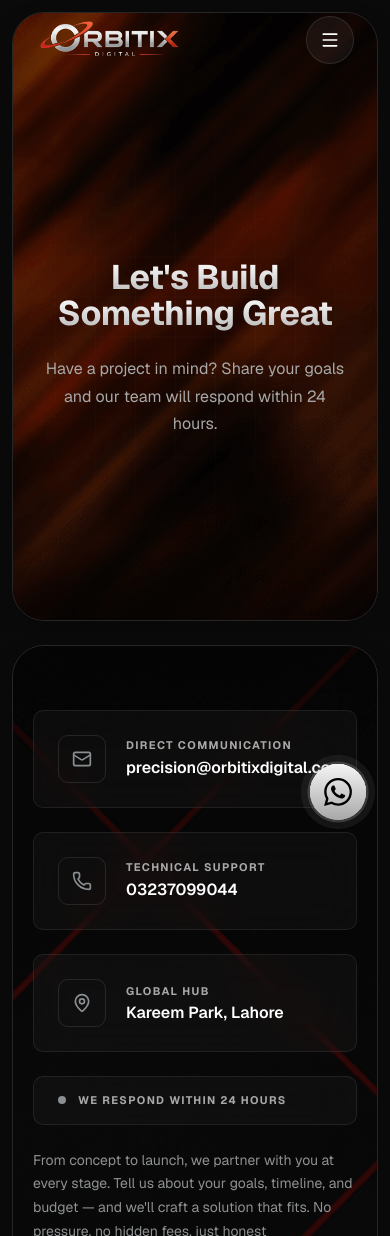
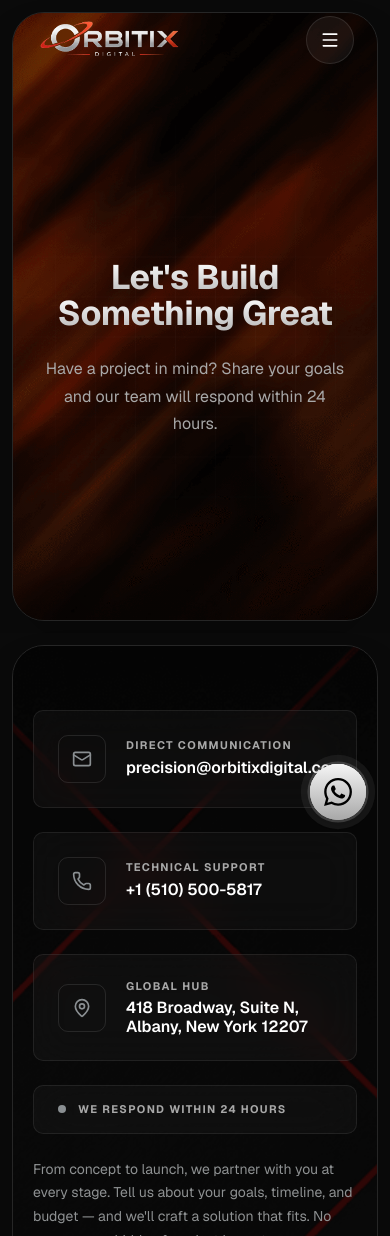
Before and after one commit to Huzaifa-Mujahid/zenthflow-template, a Next.js app: page /contact in a window 390 px wide. Shown: the top 1236 px of the page. Built offline with nearby package versions, Linux system fonts and the light colour scheme.

Commit message:
update: phone number and address to Albany NY location

```diff
--- a/app/contact/page.js
+++ b/app/contact/page.js
@@ -22,13 +22,13 @@ const contactInfo = [
   {
     icon: Phone,
     label: "Technical Support",
-    value: "03237099044",
-    href: "tel:03237099044",
+    value: "+1 (510) 500-5817",
+    href: "tel:+15105005817",
   },
   {
     icon: MapPin,
     label: "Global Hub",
-    value: "Kareem Park, Lahore",
+    value: "418 Broadway, Suite N, Albany, New York 12207",
   },
 ];
 
--- a/app/layout.js
+++ b/app/layout.js
@@ -89,15 +89,16 @@ export default function RootLayout({ children }) {
                   "@id": "https://orbitixdigital.com/#localbusiness",
                   "name": "ORBITIX DIGITAL",
                   "url": "https://orbitixdigital.com",
-                  "telephone": "+923237099044",
-                  "email": "precision@orbitixdigital.com",
-                  "address": {
-                    "@type": "PostalAddress",
-                    "streetAddress": "Kareem Park",
-                    "addressLocality": "Lahore",
-                    "addressRegion": "Punjab",
-                    "addressCountry": "PK"
-                  },
+                   "telephone": "+15105005817",
+                   "email": "precision@orbitixdigital.com",
+                   "address": {
+                     "@type": "PostalAddress",
+                     "streetAddress": "418 Broadway, Suite N",
+                     "addressLocality": "Albany",
+                     "addressRegion": "New York",
+                     "postalCode": "12207",
+                     "addressCountry": "US"
+                   },
                   "areaServed": "Worldwide",
                   "description": "Providing digital solutions, business growth systems, website development, and AI automation for businesses worldwide."
                 }
--- a/components/Navbar.jsx
+++ b/components/Navbar.jsx
@@ -251,8 +251,8 @@ export default function Navbar() {
                     <a href="mailto:hello@orbitixdigital.com" className="font-body text-xl text-white hover:chrome-text transition-all duration-300 mb-2 block">
 hello@orbitixdigital.com
                     </a>
-                    <a href="tel:+1234567890" className="font-body text-lg text-[#c4c7c8] hover:text-white transition-all duration-300">
-                      +1 (234) 567-890
+                    <a href="tel:+15105005817" className="font-body text-lg text-[#c4c7c8] hover:text-white transition-all duration-300">
+                      +1 (510) 500-5817
                     </a>
                   </div>
 
--- a/components/WhatsAppButton.jsx
+++ b/components/WhatsAppButton.jsx
@@ -3,7 +3,7 @@
 import { motion, AnimatePresence } from "framer-motion";
 import { useState, useEffect } from "react";
 
-const WHATSAPP_NUMBER = "923207013160";
+const WHATSAPP_NUMBER = "15105005817";
 
 export default function WhatsAppButton() {
   const [isVisible, setIsVisible] = useState(false);
```
Also changed, not shown: public/llms.txt.
